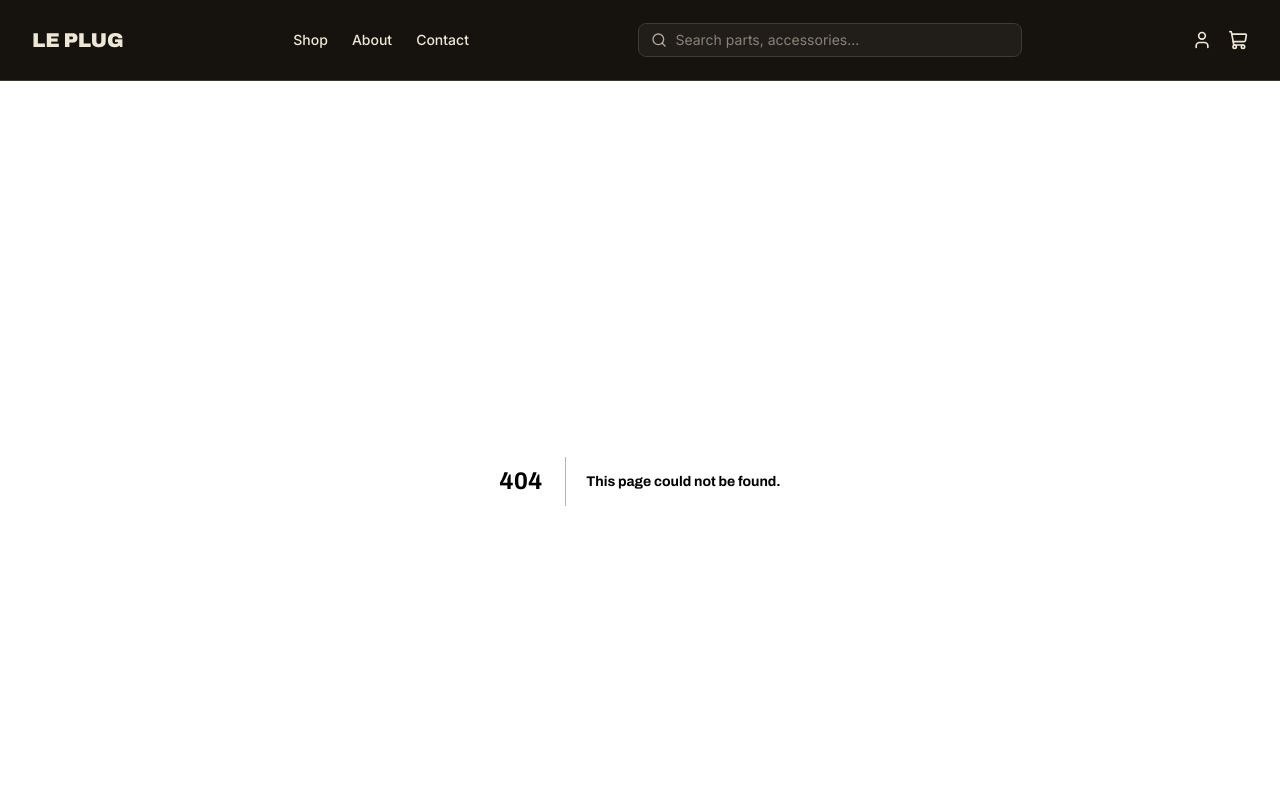
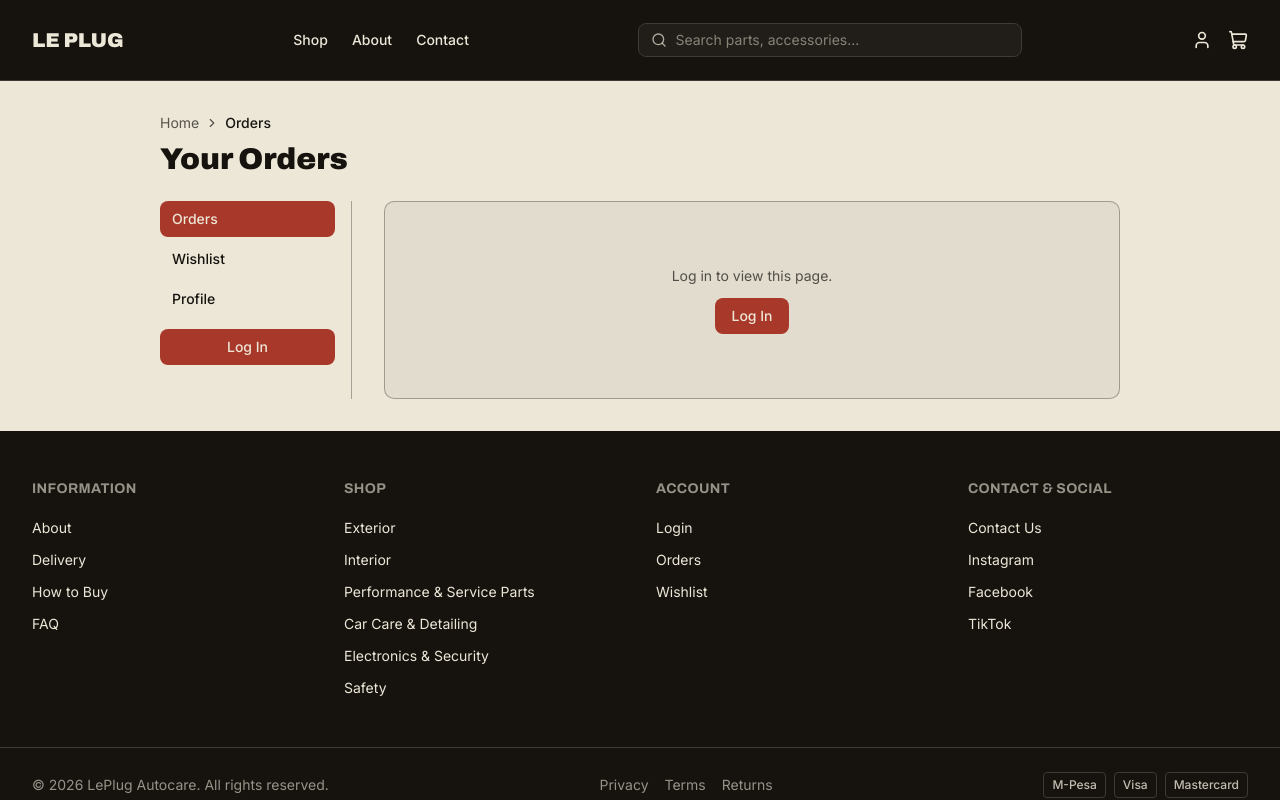
Before and after one commit to jikahu/leplug-autocare, a Next.js app: page /account/orders in a window 1280 px wide. Before the commit this address had no page. Shown: the top 800 px of the page. Built offline with nearby package versions, Linux system fonts and the light colour scheme; a web font is replaced by a local one.

Commit message:
feat: add /account/orders page

```diff
--- /dev/null
+++ b/app/account/orders/page.tsx
@@ -0,0 +1,27 @@
+import type { Metadata } from "next";
+import { Breadcrumbs } from "@/components/layout/breadcrumbs";
+import { AccountNav } from "@/components/account/account-nav";
+import { AccountAuthGuard } from "@/components/account/account-auth-guard";
+import { OrdersList } from "@/components/account/orders-list";
+
+export const metadata: Metadata = {
+  title: "Your Orders — LePlug Autocare",
+  description: "View your LePlug Autocare order history.",
+};
+
+export default function OrdersPage() {
+  return (
+    <main className="mx-auto max-w-5xl px-4 py-8 md:px-8">
+      <Breadcrumbs items={[{ label: "Orders" }]} />
+      <h1 className="mt-2 font-heading text-3xl font-black text-tarmac">Your Orders</h1>
+      <div className="mt-6 flex flex-col gap-8 sm:flex-row">
+        <AccountNav />
+        <div className="flex-1">
+          <AccountAuthGuard>
+            <OrdersList />
+          </AccountAuthGuard>
+        </div>
+      </div>
+    </main>
+  );
+}
```
